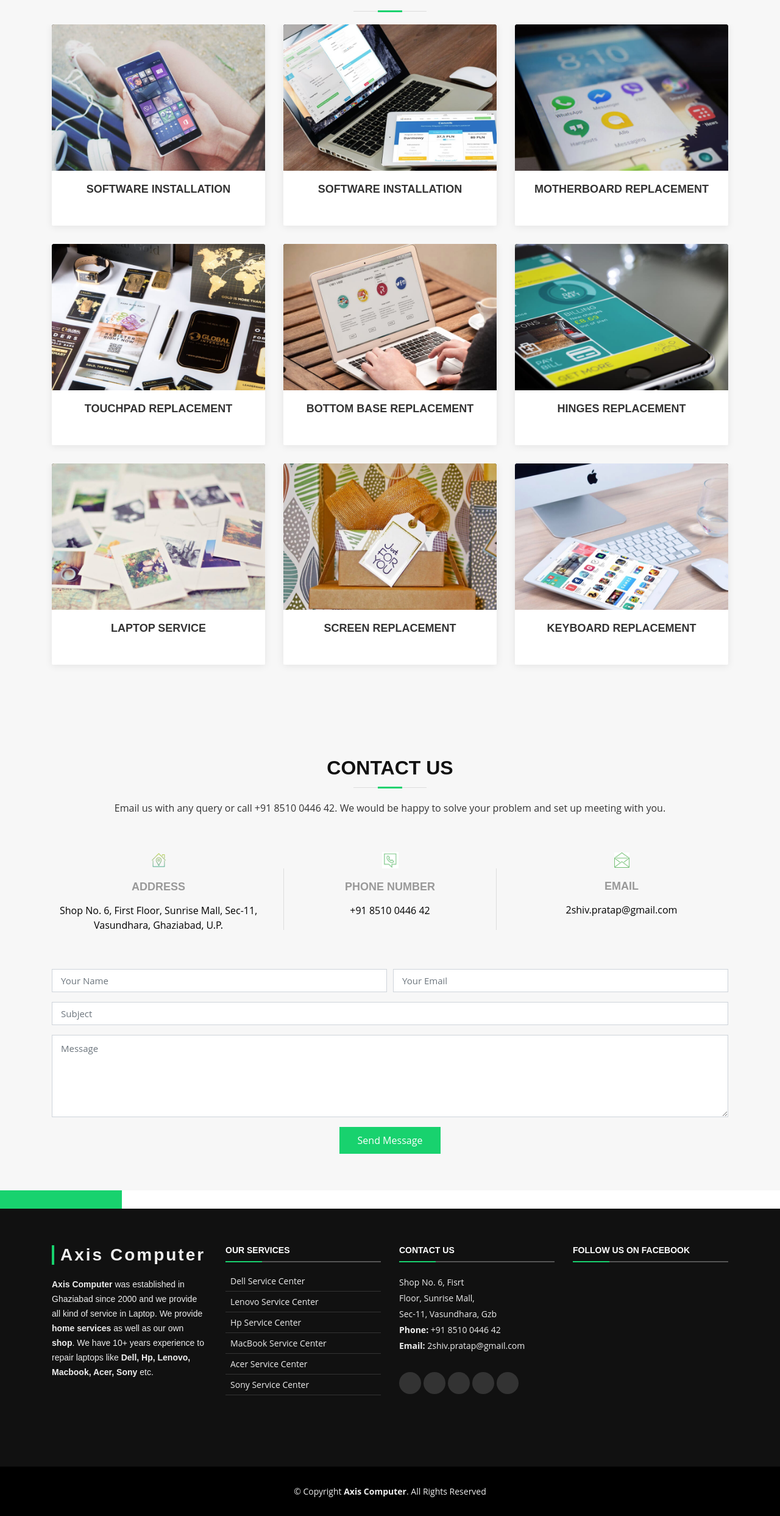
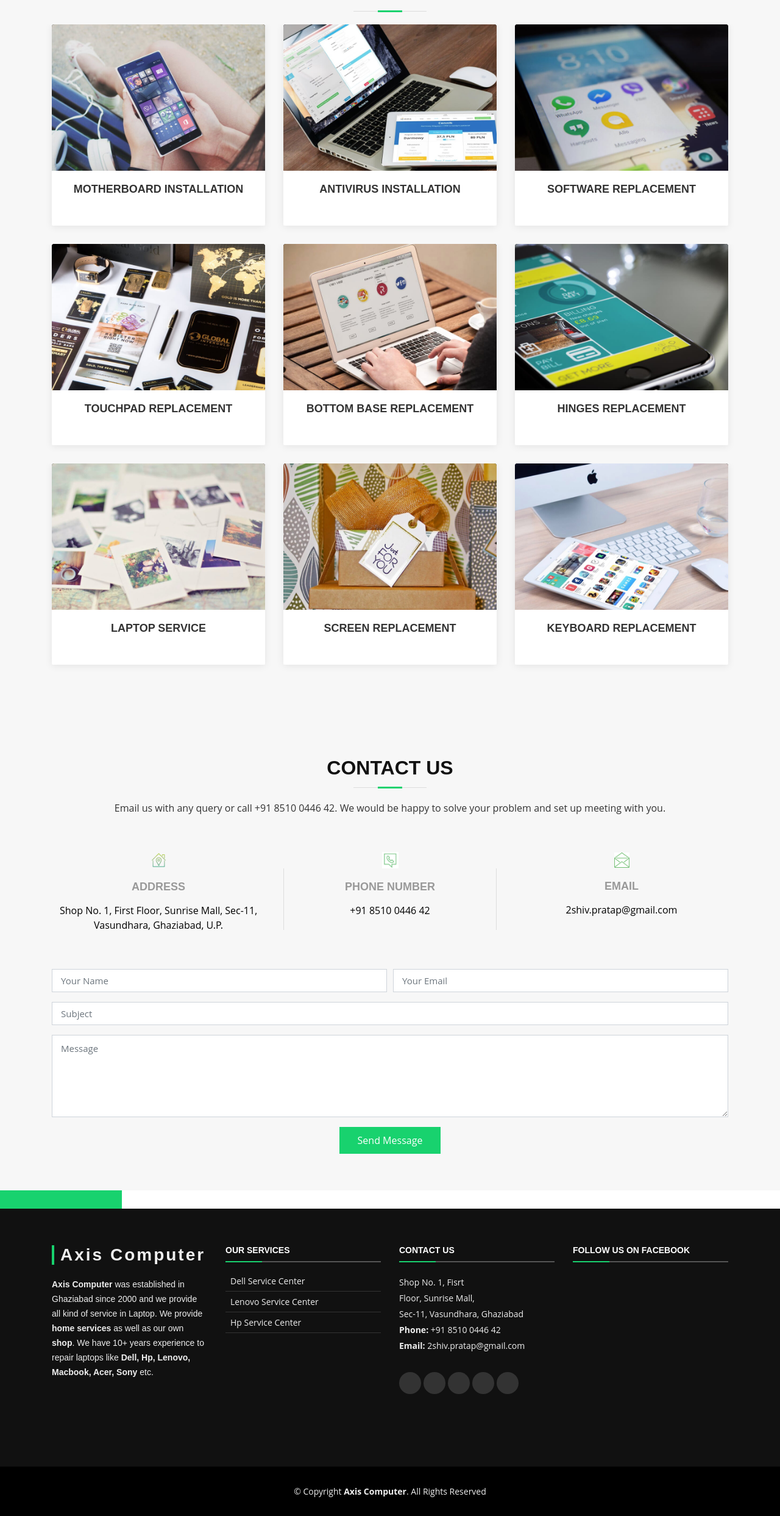
Before and after one commit to Jitendradiwakar3658/computer-repair, a React (Create React App) app: page / in a window 1280 px wide. Shown: the part 1796-4282 px from the top of the page at 61% size. Built offline with nearby package versions, Linux system fonts and the light colour scheme; grey boxes are pictures that could not be loaded.

Commit message:
Changes done in Portfolio

```diff
--- a/src/app/layout/Footer.jsx
+++ b/src/app/layout/Footer.jsx
@@ -32,27 +32,15 @@ export class Footer extends React.Component {
                     <li>
                       <i className="ion-ios-arrow-right" /> <Link to="hp-laptop-service">Hp Service Center</Link>
                     </li>
-                    <li>
-                      <i className="ion-ios-arrow-right" />
-                      <Link to="mac-laptop-service">MacBook Service Center</Link>
-                    </li>
-                    <li>
-                      <i className="ion-ios-arrow-right" />
-                      <Link to="acer-laptop-service">Acer Service Center</Link>
-                    </li>
-                    <li>
-                      <i className="ion-ios-arrow-right" />
-                      <Link to="sony-laptop-service">Sony Service Center</Link>
-                    </li>
                   </ul>
                 </div>
 
                 <div className="col-lg-3 col-md-6 footer-contact">
                   <h4>Contact Us</h4>
                   <p>
-                    Shop No. 6, Fisrt <br />
+                    Shop No. 1, Fisrt <br />
                     Floor, Sunrise Mall,<br />
-                    Sec-11, Vasundhara, Gzb <br />
+                    Sec-11, Vasundhara, Ghaziabad <br />
                     <strong>Phone:</strong> +91 8510 0446 42<br />
                     <strong>Email:</strong> 2shiv.pratap@gmail.com<br />
                   </p>
--- a/src/app/layout/Header.jsx
+++ b/src/app/layout/Header.jsx
@@ -9,6 +9,9 @@ import { Link, Route, Switch } from "react-router-dom"
 import { DellService } from "../service/DellService"
 import HpService from "../service/HpService"
 import LenevoService from "../service/LenevoService"
+import NoidaLocation from "../supportlocation/NoidaLocation"
+import GreaterNoidaLocation from "../supportlocation/GreaterNoidaLocation"
+import GhaziabadLocation from "../supportlocation/GhaziabadLocation"
 
 export class Header extends React.Component {
   render() {
@@ -107,6 +110,9 @@ export class Header extends React.Component {
           <Switch>
             <Route exact path="/" component={Home} />
             <Route path="/about" component={About} />
+            <Route path="/gaziabad-location" component={GhaziabadLocation}/>
+            <Route path="/noida-location" component={NoidaLocation}/>
+            <Route path="/greater-noida-location" component={GreaterNoidaLocation}/>
             <Route path="/dell-laptop-service" component={DellService} />
             <Route path="/hp-laptop-service" component={HpService} />
             <Route path="/lenevo-laptop-service" component={LenevoService} />
--- a/src/app/layout/Home.jsx
+++ b/src/app/layout/Home.jsx
@@ -303,7 +303,7 @@ export class Home extends React.Component {
                   </figure>
 
                   <div className="portfolio-info">
-                    <h4><Link to="#">SOFTWARE INSTALLATION</Link></h4>
+                    <h4><Link to="#">MOTHERBOARD INSTALLATION</Link></h4>
                   </div>
                 </div>
               </div>
@@ -334,7 +334,7 @@ export class Home extends React.Component {
                   </figure>
 
                   <div className="portfolio-info">
-                    <h4><Link to="#">SOFTWARE INSTALLATION</Link></h4>
+                    <h4><Link to="#">ANTIVIRUS INSTALLATION</Link></h4>
                   </div>
                 </div>
               </div>
@@ -365,7 +365,7 @@ export class Home extends React.Component {
                   </figure>
 
                   <div className="portfolio-info">
-                    <h4><Link to="#">MOTHERBOARD REPLACEMENT</Link></h4>
+                    <h4><Link to="#">SOFTWARE REPLACEMENT</Link></h4>
                   </div>
                 </div>
               </div>
@@ -475,10 +475,10 @@ export class Home extends React.Component {
                       data-title="Card 1"
                       title="Preview"
                     >
-                      <i className="ion ion-eye" />
+                      {/* <i className="ion ion-eye" /> */}
                     </Link>
                     <Link to="#" className="link-details" title="More Details">
-                      <i className="ion ion-android-open" />
+                      {/* <i className="ion ion-android-open" /> */}
                     </Link>
                   </figure>
 
@@ -695,7 +695,7 @@ export class Home extends React.Component {
                 />
                 <div className="contact-address">
                   <h3>Address</h3>
-                  <address>Shop No. 6, First
+                  <address>Shop No. 1, First
                     Floor, Sunrise Mall,
                     Sec-11, Vasundhara, Ghaziabad, U.P.</address>
                 </div>
```
Also changed, not shown: src/app/service/AcerService.jsx (deleted, +0 -23 lines), src/app/service/MacBookService.jsx (deleted, +0 -20 lines), src/app/service/SonyService.jsx (deleted, +0 -21 lines).
